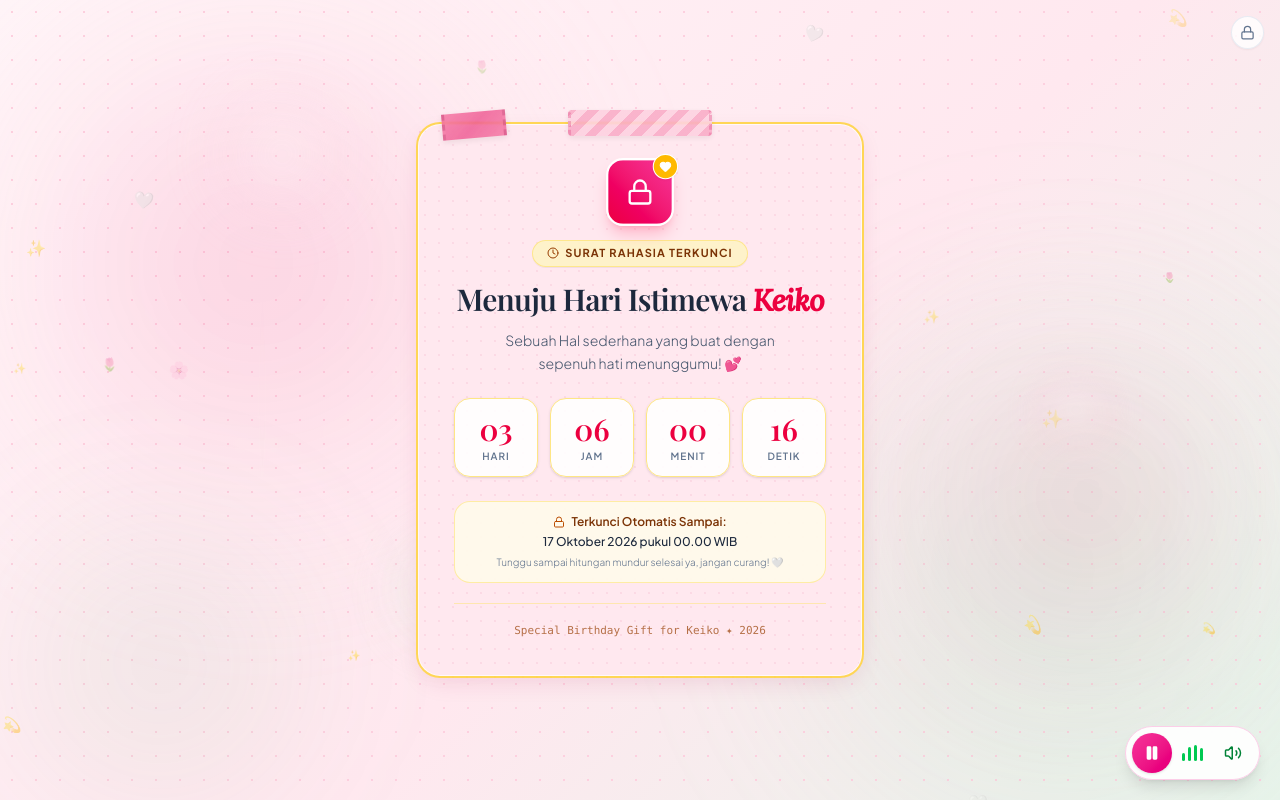
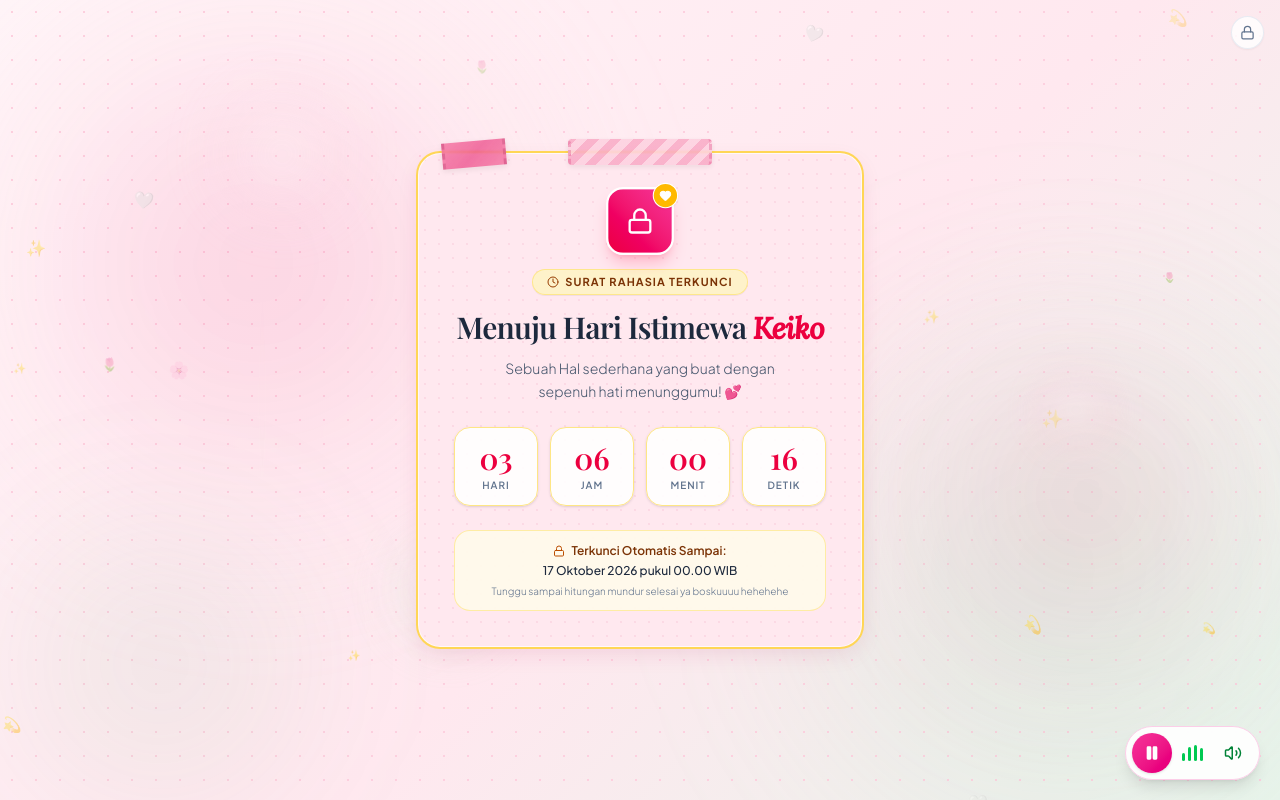
Before and after one commit to rayyy-han/Birthday-gift, a Next.js app: page / in a window 1280 px wide. Built offline with nearby package versions, Linux system fonts and the light colour scheme; no server answers; a web font is replaced by a local one.

Commit message:
update tulisan

```diff
--- a/src/app/page.tsx
+++ b/src/app/page.tsx
@@ -172,8 +172,7 @@ export default function IntroCountdownTrollPage() {
         {isAdmin && (
           <button
             onClick={() => setAdminBypass((prev) => !prev)}
-            className={`px-3 py-1.5 rounded-full text-xs font-semibold shadow-sm transition-all flex items-center gap-1.5 cursor-pointer ${
-              adminBypass
+            className={`px-3 py-1.5 rounded-full text-xs font-semibold shadow-sm transition-all flex items-center gap-1.5 cursor-pointer ${adminBypass
               ? "bg-amber-100 text-amber-900 border border-amber-300 hover:bg-amber-200"
               : "bg-emerald-100 text-emerald-900 border border-emerald-300 hover:bg-emerald-200"
               }`}
@@ -218,8 +217,7 @@ export default function IntroCountdownTrollPage() {
         {/* Tombol Login Admin */}
         <button
           onClick={handleAdminToggleClick}
-          className={`p-2 rounded-full transition-all cursor-pointer ${
-            isAdmin
+          className={`p-2 rounded-full transition-all cursor-pointer ${isAdmin
             ? "bg-rose-100 text-rose-600 border border-rose-200"
             : "bg-white/80 text-slate-500 hover:text-slate-700 border border-slate-200/80 shadow-xs"
             }`}
@@ -312,15 +310,8 @@ export default function IntroCountdownTrollPage() {
                 {formattedTarget}
               </span>
               <p className="text-[10px] text-slate-500 mt-0.5 font-light">
-                Tunggu sampai hitungan mundur selesai ya, jangan curang! 🤍
+                Tunggu sampai hitungan mundur selesai ya boskuuuu hehehehe
               </p>
-            </div>
-
-            {/* Bottom Tag */}
-            <div className="mt-5 pt-3 border-t border-amber-200/60 w-full text-center">
-              <span className="text-[10px] sm:text-[11px] font-mono text-amber-800/70">
-                Special Birthday Gift for {data.partnerName} ✦ 2026
-              </span>
             </div>
           </motion.div>
         ) : (
```
Lines whose indentation alone changed are shown as unchanged.
